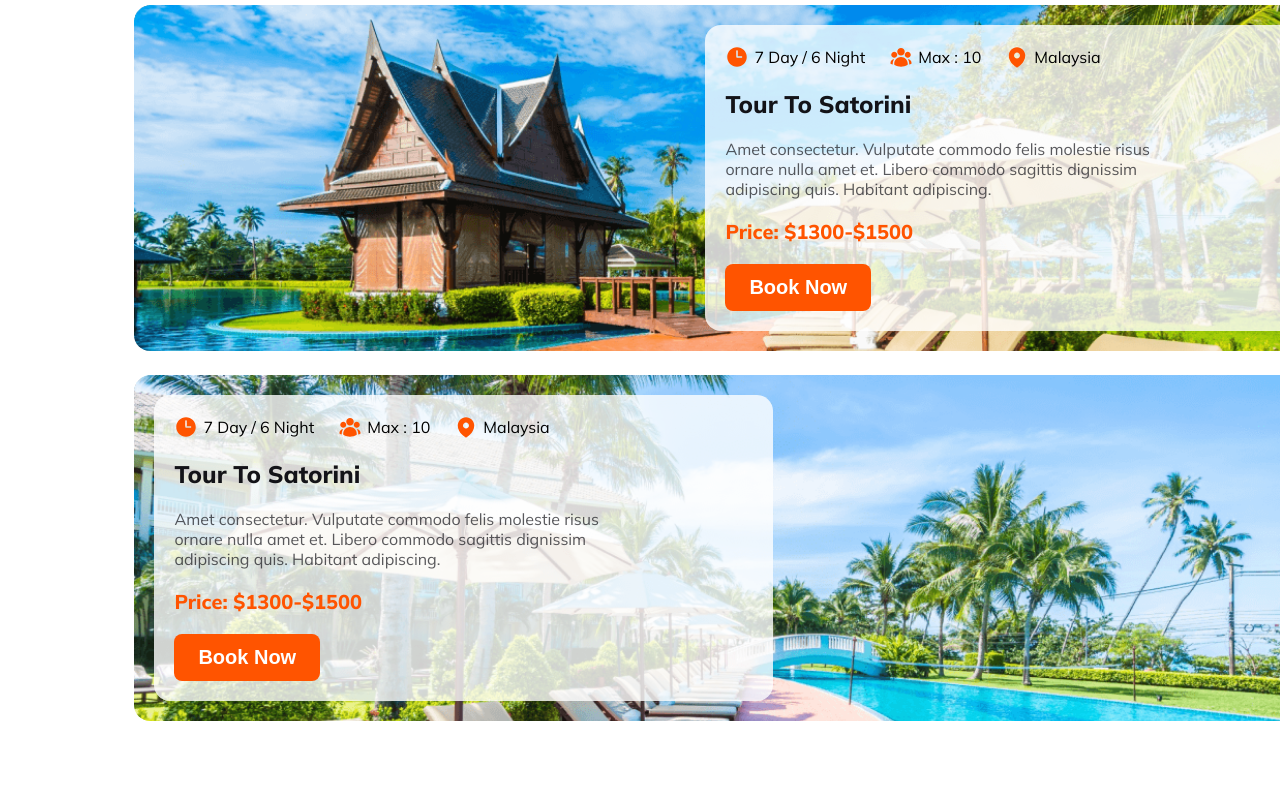
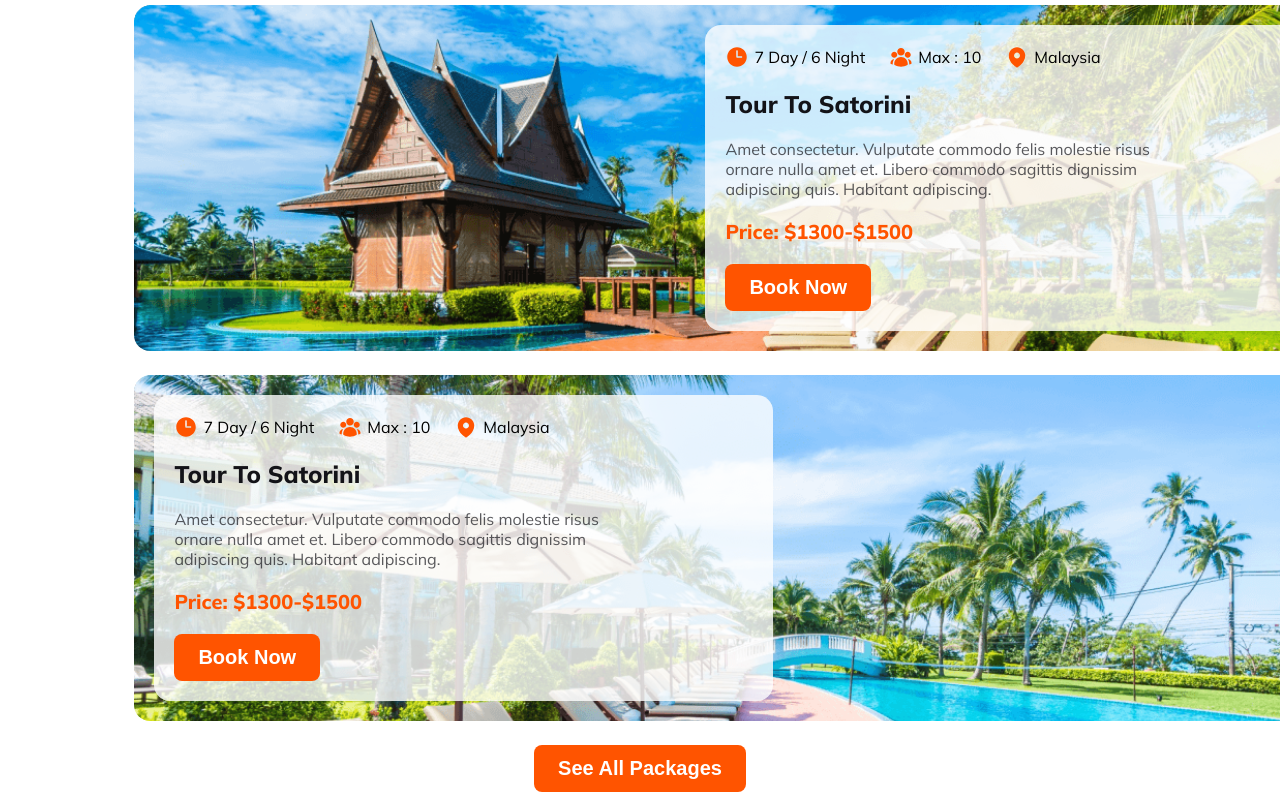
Before and after one commit to Rashikchowdhury/travel-agency-web, a plain HTML site: page index.html in a window 1280 px wide. Shown: the part 4551-5351 px from the top of the page. Before the commit the page ends 5296 px from the top, so only its background shows below. Drawn offline with Linux system fonts and the light colour scheme.

Commit message:
added a button in deals section

```diff
--- a/index.html
+++ b/index.html
@@ -335,6 +335,10 @@
                     <button>Book Now</button>
                 </div>
             </div>
+
+            <div class="deals-button-container">
+                <button>See All Packages</button>
+            </div>
         </section>
     </main>
 </body>
--- a/styles/style.css
+++ b/styles/style.css
@@ -329,6 +329,8 @@ main {
 
 /* deals section styles */
 
+
+
 .deals-box {
     width: 1170px;
     margin: auto;
@@ -366,7 +368,7 @@ main {
     padding: 20px;
 }
 
-.info-bar{
+.info-bar {
     display: flex;
     gap: 24px;
 }
@@ -393,7 +395,9 @@ main {
     font-weight: 800;
 }
 
-.deals-info-box button {
+/* .deals-info-box button, */
+.deals button {
+    text-align: center;
     border: none;
     border-radius: 8px;
     background: #FF5400;
@@ -401,6 +405,11 @@ main {
     color: #FFFFFF;
     font-size: 20px;
     font-weight: 800;
+}
+
+.deals-button-container{
+    text-align: center;
+    /* margin-bottom: 100px; */
 }
 
 @media screen and (max-width: 600px) {
@@ -490,7 +499,7 @@ main {
         background-size: auto;
     }
 
-    .deals-info-box p{
+    .deals-info-box p {
         width: auto;
     }
 }
```
